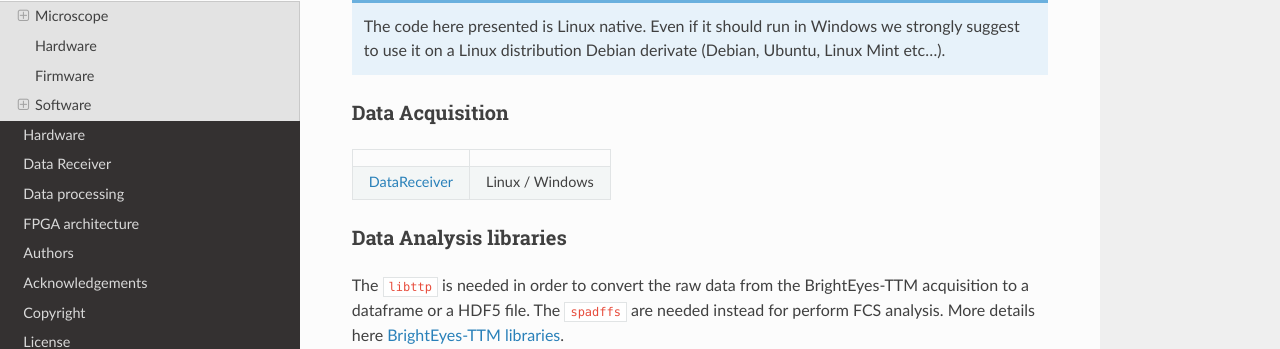
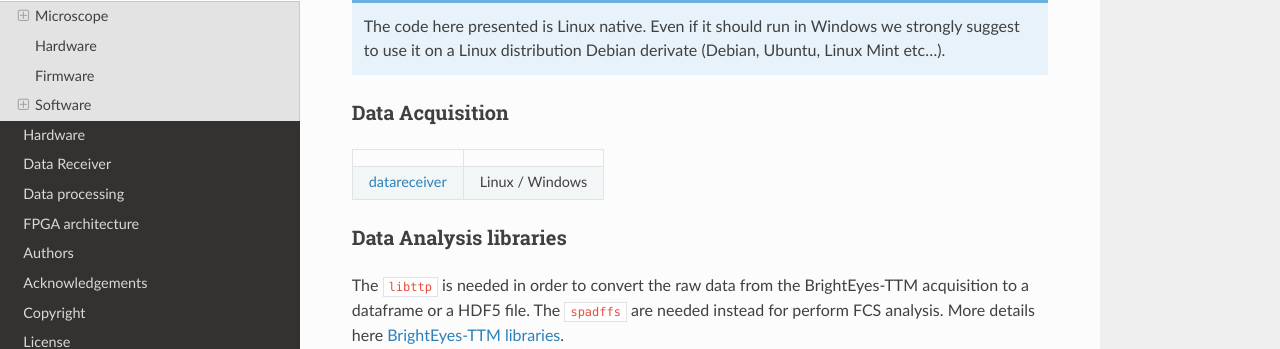
Before and after one commit to mattia-donato/BrightEyes-TTM-docs, a Sphinx documentation site: the page built from docs/source/gettingstarted.md, in a window 1280 px wide and 900 px high, scrolled down 1400 px. Shown: the part 190-539 px from the top of the window. Built offline with Sphinx 7.4.7 and the Read the Docs theme 2.0.0, drawn with Linux system fonts in a browser that asks for light colours; pages that are not in the unit, such as notebooks, are missing from menus; part of the change alters nothing that is shown.

```diff
--- a/docs/source/gettingstarted.md
+++ b/docs/source/gettingstarted.md
@@ -46,7 +46,8 @@ The code here presented is Linux native. Even if it should run in Windows we str
 ### Data Acquisition
 |      |     |
 |------|-----|
-| [DataReceiver](software.md#dataReceiver) | Linux / Windows |
+| [datareceiver](datareceiver.md) | Linux / Windows |
+
 
 ### Data Analysis libraries
 The `libttp` is needed in order to convert the raw data from the BrightEyes-TTM acquisition to a dataframe or a HDF5 file. The `spadffs` are needed instead for perform FCS analysis. More details here [BrightEyes-TTM libraries](dataprocessing.md).
```
